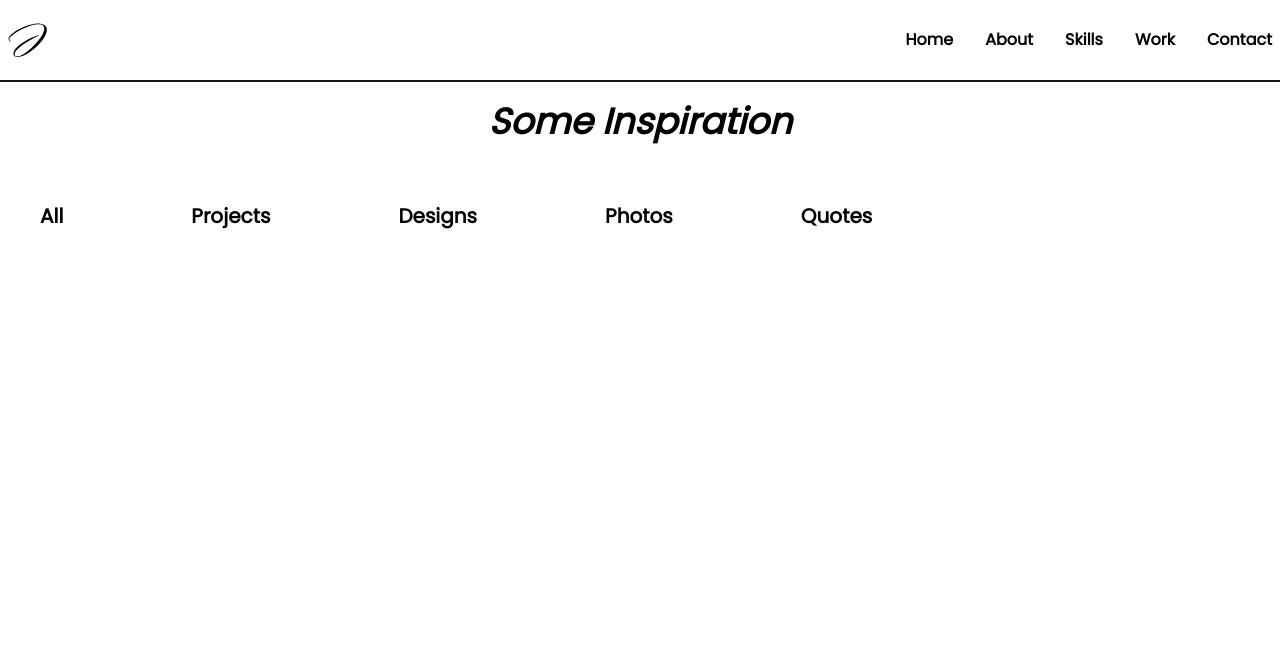
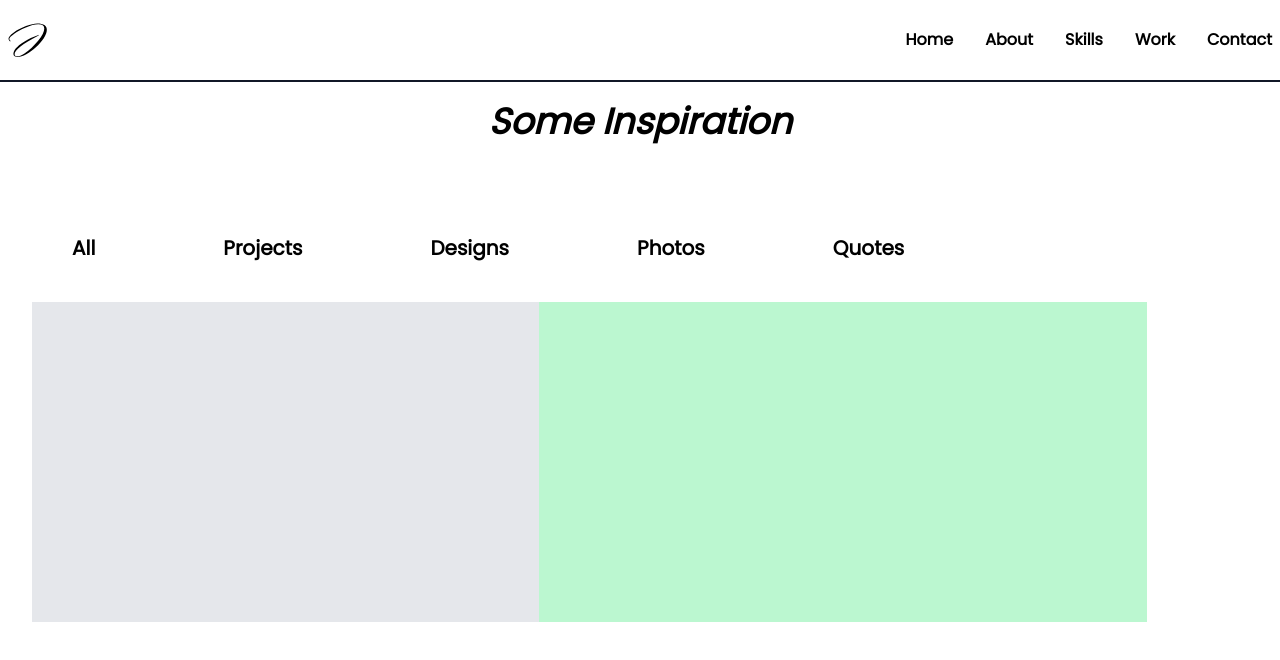
Before and after one commit to Rutuza/Vite-Portfolio, a React (Vite) app: page /work in a window 1280 px wide. Shown: the top 660 px of the page. Built offline with nearby package versions, Linux system fonts and the light colour scheme.

Commit message:
something have been done

```diff
--- a/src/pages/Work.jsx
+++ b/src/pages/Work.jsx
@@ -5,14 +5,21 @@ function Work() {
     <>
       <section className='font-pop'>
         <center className="text-4xl font-bold italic m-5">Some Inspiration</center>
-        <div className='p-10'> {/*list */}
-            <ul className='flex gap-32'>
+        <div className='p-8'> {/*list */}
+            <ul className='flex gap-32 p-10'>
                 <li className='text-xl font-semibold hover:text-[#ff4773]'><a href="#">All</a></li>
                 <li className='text-xl font-semibold hover:text-[#ff4773]'><a href="#">Projects</a></li>
                 <li className='text-xl font-semibold hover:text-[#ff4773]'><a href="#">Designs</a></li>
                 <li className='text-xl font-semibold hover:text-[#ff4773]'><a href="#">Photos</a></li>
                 <li className='text-xl font-semibold hover:text-[#ff4773]'><a href="#">Quotes</a></li>
             </ul>
+
+          <div className=" flex flex-wrap">
+            <div className="bg-gray-200 w-5/12 h-80"></div>
+            <div className='bg-green-200 w-1/2 h-80'></div>
+
+          </div>
+
         </div>
       </section>
     </>
```
